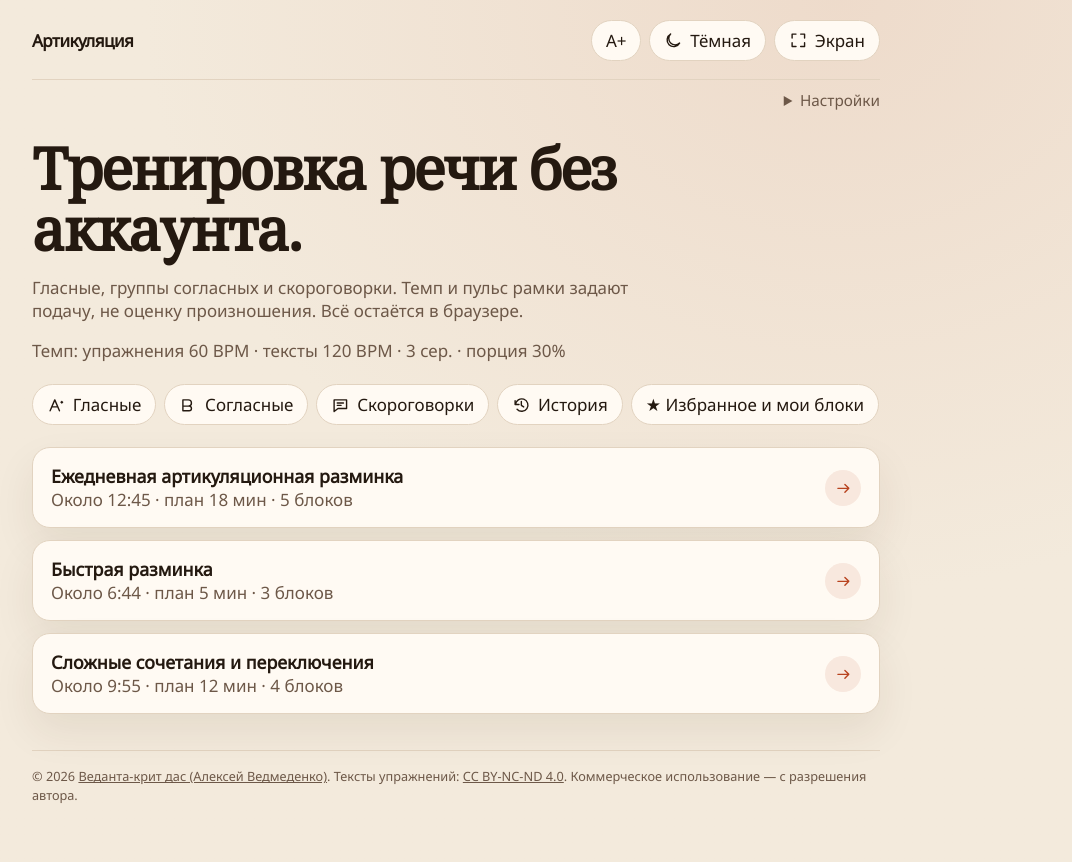
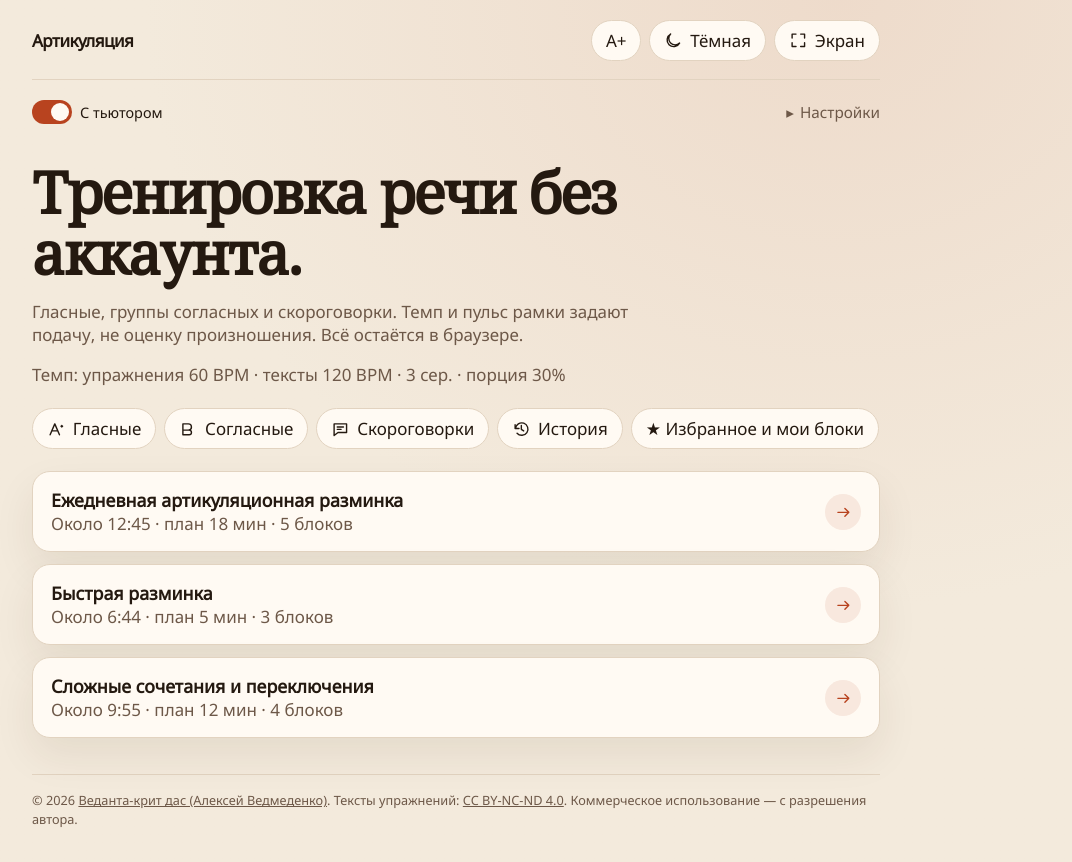
Before and after one commit to vedmalex/articulation-trainer, a Preact app: page / in a window 1280 px wide. Shown: the top 862 px of the page, without its empty margins (184-1256 px from the left). Built offline with nearby package versions, Linux system fonts and the light colour scheme.

Commit message:
Add self-guided exercise mode

```diff
--- a/src/app.tsx
+++ b/src/app.tsx
@@ -138,6 +138,7 @@ export function App() {
   const [restBeats, setRestBeats] = useState(() => loadPrefs().restBeats);
   const [punctuationPauses, setPunctuationPauses] = useState(() => loadPrefs().punctuationPauses);
   const [randomTwister, setRandomTwister] = useState(() => loadPrefs().randomTwister);
+  const [tutor, setTutor] = useState(true);
   const [exerciseBpm, setExerciseBpm] = useState(() => loadPrefs().bpm);
   const [textBpm, setTextBpm] = useState(() => loadPrefs().textBpm);
   const currentExercise = route.name === "train" ? exerciseById(route.id) : undefined;
@@ -168,7 +169,7 @@ export function App() {
       <header class="top">
         {route.name !== "home" && <button class="ghost icon-button" type="button" onClick={() => menuRef.current?.showModal()} aria-label="Открыть меню" aria-haspopup="dialog" aria-controls="main-menu"><Icon name="menu" /></button>}
         <a class="brand" href="#/">Артикуляция</a>
-        {route.name === "train" && <label class="header-tempo"><span>Темп {textTempo ? "текста" : "упражнений"}</span><select value={bpm} onChange={(event) => {
+        {route.name === "train" && tutor && <label class="header-tempo"><span>Темп {textTempo ? "текста" : "упражнений"}</span><select value={bpm} onChange={(event) => {
           const value = Number((event.currentTarget as HTMLSelectElement).value);
           setBpm(value); savePrefs(textTempo ? { textBpm: value } : { bpm: value });
         }}>{[...new Set([...Array.from({ length: 22 }, (_, index) => 30 + index * 10), bpm])].sort((a, b) => a - b).map((value) => <option value={value}>{value} BPM</option>)}</select></label>}
@@ -187,6 +188,7 @@ export function App() {
         </div>
       </header>
       <div class="header-actions">
+      {(route.name === "home" || route.name === "train") && <button class="tutor-switch" type="button" role="switch" aria-checked={tutor} onClick={() => { sessionStorage.removeItem(RUN_KEY); setTutor(!tutor); }}><span class="tutor-switch-track" aria-hidden="true"><span /></span><span>{tutor ? "С тьютором" : "Без тьютора"}</span></button>}
       <dialog class="main-menu" id="main-menu" ref={menuRef} aria-labelledby="menu-title">
         <div class="drawer-header"><strong id="menu-title">Навигация</strong><button class="ghost icon-button" type="button" aria-label="Закрыть меню" onClick={() => menuRef.current?.close()}>×</button></div>
         <nav class="main-menu-content" aria-label="Основное меню" onClick={(event) => {
@@ -276,7 +278,7 @@ export function App() {
       {route.name === "list" && <Catalog category={route.category} favorites={collections.favorites} onFavorite={toggleFavorite} prefs={prefs} />}
       {route.name === "collections" && <CollectionsPage collections={collections} onChange={updateCollections} onFavorite={toggleFavorite} prefs={prefs} />}
       {route.name === "train" && (
-        <Trainer exerciseId={route.id} queue={route.queue} at={route.at ?? 0} manual={manual} pulseOn={pulseOn} rounds={rounds} portion={portion} exerciseBpm={exerciseBpm} textBpm={textBpm} countdownBeats={countdownBeats} restBeats={restBeats} punctuationPauses={punctuationPauses} collections={collections} onFavorite={toggleFavorite} />
+        <Trainer exerciseId={route.id} queue={route.queue} at={route.at ?? 0} manual={manual} pulseOn={pulseOn} rounds={rounds} portion={portion} exerciseBpm={exerciseBpm} textBpm={textBpm} countdownBeats={countdownBeats} restBeats={restBeats} punctuationPauses={punctuationPauses} collections={collections} onFavorite={toggleFavorite} tutor={tutor} />
       )}
       {route.name === "history" && <History />}
       <footer class="license-note">
@@ -389,7 +391,7 @@ function CollectionsPage({ collections, onChange, onFavorite, prefs }: { collect
   </main>;
 }
 
-function Trainer({ exerciseId, queue, at, manual, pulseOn, rounds, portion, exerciseBpm, textBpm, countdownBeats, restBeats, punctuationPauses, collections, onFavorite }: { exerciseId: string; queue?: string; at: number; manual: boolean; pulseOn: boolean; rounds: number; portion: number; exerciseBpm: number; textBpm: number; countdownBeats: number; restBeats: number; punctuationPauses: boolean; collections: Collections; onFavorite: (id: string) => void }) {
+function Trainer({ exerciseId, queue, at, manual, pulseOn, rounds, portion, exerciseBpm, textBpm, countdownBeats, restBeats, punctuationPauses, collections, onFavorite, tutor }: { exerciseId: string; queue?: string; at: number; manual: boolean; pulseOn: boolean; rounds: number; portion: number; exerciseBpm: number; textBpm: number; countdownBeats: number; restBeats: number; punctuationPauses: boolean; collections: Collections; onFavorite: (id: string) => void; tutor: boolean }) {
   const program = useMemo(() => queue ? sessionProgram(queue) ?? programById(queue) : undefined, [queue]);
   const playlist = useMemo(() => (program ? programPlaylist(program) : []), [program]);
   const slot = playlist[at];
@@ -471,6 +473,7 @@ function Trainer({ exerciseId, queue, at, manual, pulseOn, rounds, portion, exer
     sessionId.current = null;
     setRating(null);
     setSaved("");
+    setPreviewWord(null);
     const fresh = createPlayer(exercise?.elements.length ?? 1, rounds);
     if (sessionStorage.getItem(RUN_KEY) === "1") {
       startedAt.current = Date.now();
@@ -478,7 +481,7 @@ function Trainer({ exerciseId, queue, at, manual, pulseOn, rounds, portion, exer
     } else {
       setPlayer(fresh);
     }
-  }, [exercise?.id, rounds, queue, at]);
+  }, [exercise?.id, rounds, queue, at, tutor]);
 
 
   const previousManual = useRef(manual);
@@ -499,6 +502,7 @@ function Trainer({ exerciseId, queue, at, manual, pulseOn, rounds, portion, exer
   }, [manual]);
 
   useEffect(() => {
+    if (!tutor) return;
     let frame = 0;
     let shownSecond = -1;
     let shownCount = -1;
@@ -548,7 +552,7 @@ function Trainer({ exerciseId, queue, at, manual, pulseOn, rounds, portion, exer
     };
     frame = requestAnimationFrame(loop);
     return () => cancelAnimationFrame(frame);
-  }, [manual, bpm, restBeats, isText, punctuationPauses]);
+  }, [manual, bpm, restBeats, isText, punctuationPauses, tutor]);
 
   useEffect(() => {
     const active = pulseOn && !manual && player.phase === "running";
@@ -580,6 +584,7 @@ function Trainer({ exerciseId, queue, at, manual, pulseOn, rounds, portion, exer
   }, [player.phase, followHref]);
 
   useEffect(() => {
+    if (!tutor) return;
     const onKey = (event: KeyboardEvent) => {
       const target = event.target as HTMLElement | null;
       if (target && /^(INPUT|SELECT|TEXTAREA)$/.test(target.tagName)) return;
@@ -603,6 +608,18 @@ function Trainer({ exerciseId, queue, at, manual, pulseOn, rounds, portion, exer
   });
 
   if (!exercise) return <p>Упражнение не найдено.</p>;
+
+  if (!tutor) return <main class="train self-training">
+    <p class="meta">{program ? `${program.title} · ${slot?.stepTitle ?? ""}` : exercise.group}</p>
+    <h1 class="exercise-title">{exercise.title}</h1>
+    <button class="ghost favorite-training" type="button" onClick={() => onFavorite(exercise.id)} aria-pressed={collections.favorites.includes(exercise.id)}>{collections.favorites.includes(exercise.id) ? "★ В избранном" : "☆ В избранное"}</button>
+    <div class="self-content">{exercise.text ? <p>{exercise.text}</p> : displayRows(exercise.elements, exercise.wordStarts).map((row) => <p>{row.map((token) => token.text).join(" ")}</p>)}</div>
+    <nav class="controls" aria-label="Переход между упражнениями">
+      {prevHref && <a class="ghost" href={prevHref}>← Предыдущее</a>}
+      {followHref && <a class="ghost" href={followHref}>Следующее →</a>}
+    </nav>
+    {exercise.note && <p class="meta">{exercise.note}</p>}
+  </main>;
 
   function goBack() {
     const phase = player.phase === "paused" ? player.held : player.phase;
--- a/src/styles.css
+++ b/src/styles.css
@@ -53,8 +53,11 @@ button { cursor: pointer; }
 .main-menu-content a { display: inline-flex; align-items: center; gap: 7px; padding: 8px 12px; border-radius: 10px; color: var(--ink); text-decoration: none; background: var(--card); border: 1px solid var(--line); }
 .main-menu-content a:hover { border-color: var(--accent); }
 .menu-heading { color: var(--muted); font-size: 0.8rem; margin-top: 8px; }
-.settings { align-self: flex-end; margin-top: 10px; color: var(--muted); font-size: 0.9rem; }
-.settings summary { cursor: pointer; text-align: right; }
+.settings { align-self: flex-start; margin-top: 10px; color: var(--muted); font-size: 0.9rem; }
+.settings summary { display: flex; align-items: center; justify-content: flex-end; min-height: 44px; cursor: pointer; text-align: right; list-style: none; }
+.settings summary::before { content: "▸"; margin-right: 6px; transition: transform 180ms ease; }
+.settings[open] summary::before { transform: rotate(90deg); }
+.settings summary::-webkit-details-marker { display: none; }
 .settings-content { display: flex; flex-wrap: wrap; justify-content: flex-end; gap: 12px; padding: 12px 0; }
 .ghost, .solid, .chip {
   border: 1px solid var(--line);
@@ -93,6 +96,13 @@ h1 { font-family: "Noto Serif", Georgia, serif; font-size: clamp(2rem, 6vw, 3.4r
 .exercise-card .card { padding-right: 76px; }
 .favorite-button { position: absolute; right: 16px; top: 50%; transform: translateY(-50%); width: 44px; height: 44px; padding: 0; font-size: 1.35rem; }
 .favorite-training { margin-top: 8px; }
+.tutor-switch { display: inline-flex; align-items: center; gap: 8px; min-height: 44px; border: 0; padding: 0; background: transparent; color: var(--ink); font-size: 0.85rem; }
+.tutor-switch-track { width: 40px; height: 24px; padding: 3px; border-radius: 999px; background: var(--line); transition: background 180ms ease; }
+.tutor-switch-track span { display: block; width: 18px; height: 18px; border-radius: 50%; background: var(--card); transition: transform 180ms ease; }
+.tutor-switch[aria-checked="true"] .tutor-switch-track { background: var(--accent); }
+.tutor-switch[aria-checked="true"] .tutor-switch-track span { transform: translateX(16px); }
+.self-content { flex: 1; display: flex; flex-direction: column; justify-content: center; align-items: center; text-align: center; min-height: 40vh; padding: 24px 0; font-family: "Noto Serif", Georgia, serif; font-size: calc(1.55rem * var(--scale, 1)); line-height: 1.6; }
+.self-content p { max-width: 38rem; margin: 0.35em 0; }
 .collection-list { list-style-position: inside; padding: 0; display: grid; gap: 8px; }
 .collection-list li { display: flex; justify-content: space-between; align-items: center; gap: 8px; padding: 8px; border-bottom: 1px solid var(--line); }
 .collection-list a { color: var(--ink); }
```
